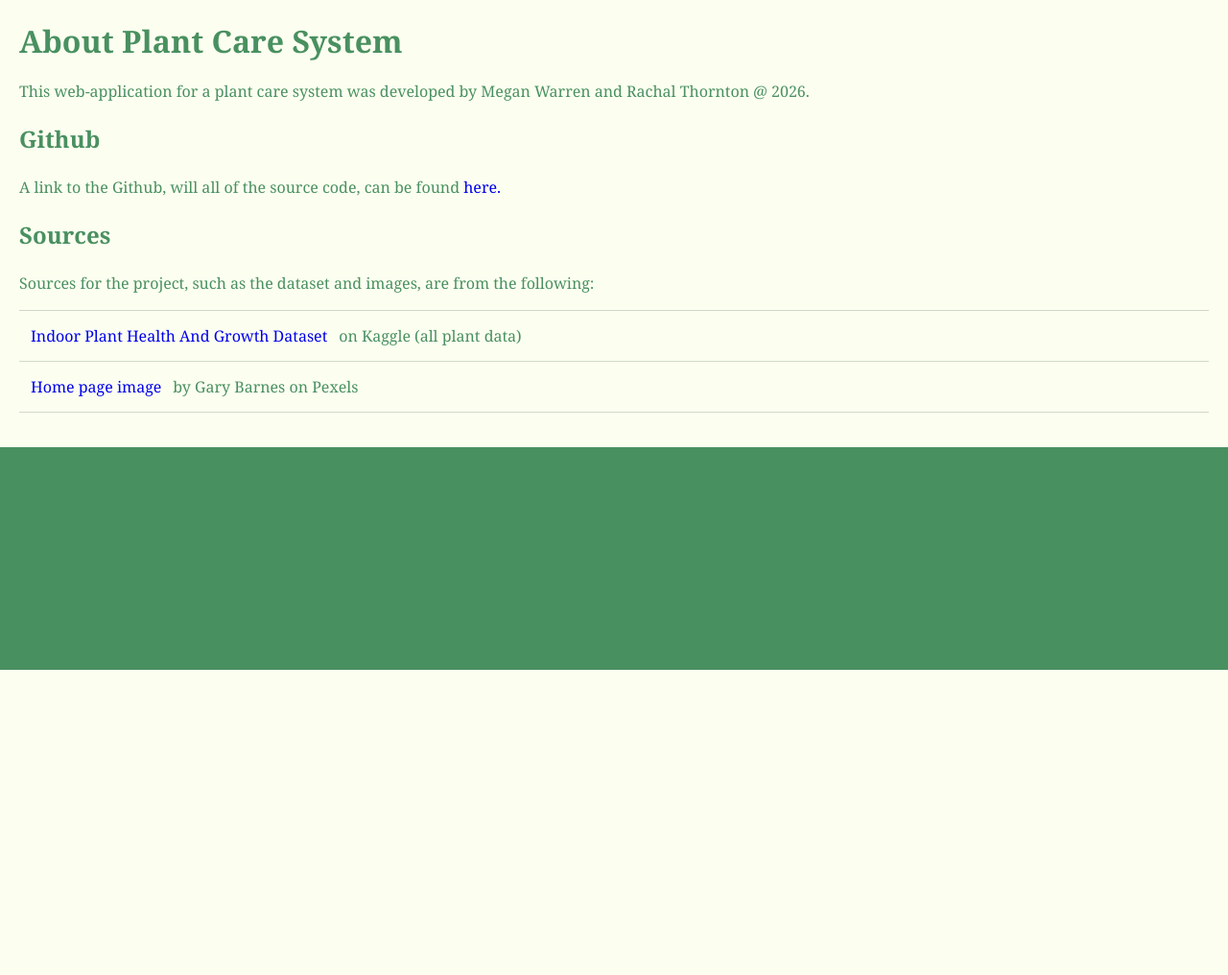
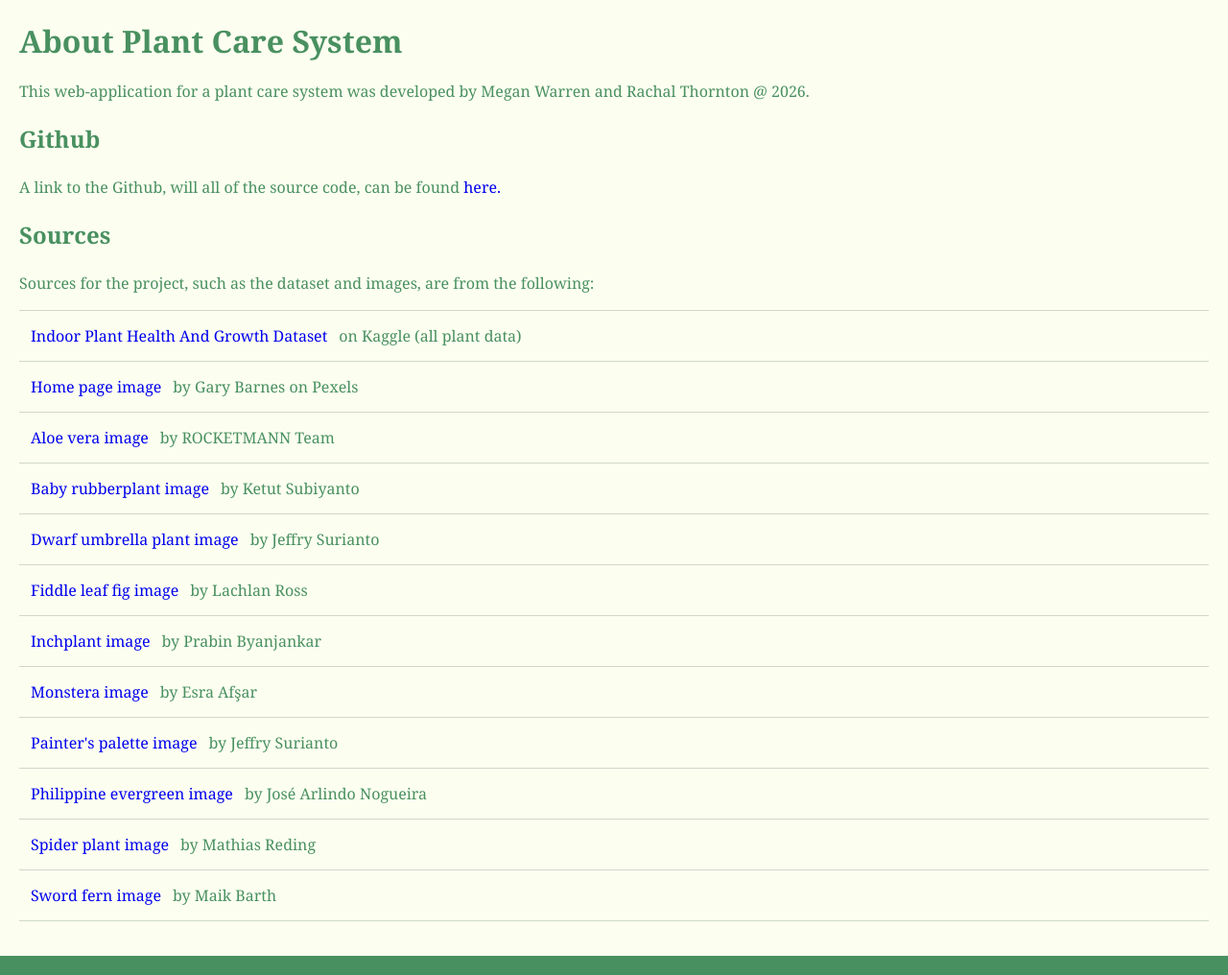
Before and after one commit to poopydesu/485_Plant_Care_System, a PHP site: page /about.php in a window 1280 px wide. Shown: the part 102-1118 px from the top of the page at 96% size. Before the commit the page ends 800 px from the top, so only its background shows below. Run offline with PHP 8.4, Linux system fonts and the light colour scheme.

Commit message:
Add image sources

```diff
--- a/src/about.php
+++ b/src/about.php
@@ -21,6 +21,16 @@ require __DIR__ . '/../includes/header.php';
             <ul>
                 <li><a href="https://www.kaggle.com/datasets/souvikrana17/indoor-plant-health-and-growth-dataset">Indoor Plant Health And Growth Dataset</a> on Kaggle (all plant data)</li>
                 <li><a href="https://www.pexels.com/photo/crop-gardeners-against-assorted-potted-plants-on-table-6231871/">Home page image</a> by Gary Barnes on Pexels</li>
+                <li><a href="https://www.pexels.com/photo/person-holding-green-plant-in-pot-9507073/">Aloe vera image</a> by ROCKETMANN Team</li>
+                <li><a href="https://www.pexels.com/photo/woman-planting-plant-in-pot-4132363/">Baby rubberplant image</a> by Ketut Subiyanto</li>
+                <li><a href="https://www.pexels.com/photo/close-up-of-green-bush-18084070/">Dwarf umbrella plant image</a> by Jeffry Surianto</li>
+                <li><a href="https://www.pexels.com/photo/green-ficus-lyrata-on-table-7084309/">Fiddle leaf fig image</a> by Lachlan Ross</li>
+                <li><a href="https://www.pexels.com/photo/close-up-photo-of-plants-8666385/">Inchplant image</a> by Prabin Byanjankar</li>
+                <li><a href="https://www.pexels.com/photo/vibrant-monstera-leaf-in-natural-sunlight-36477236/">Monstera image</a> by Esra Afşar</li>
+                <li><a href="https://www.pexels.com/photo/close-up-photo-of-painter-s-palette-10886798/">Painter's palette image</a> by Jeffry Surianto</li>
+                <li><a href="https://www.pexels.com/photo/lush-green-aglaonema-and-syngonium-foliage-display-30096109/">Philippine evergreen image</a> by José Arlindo Nogueira</li>
+                <li><a href="https://www.pexels.com/photo/potted-plant-on-wooden-stand-5331915/">Spider plant image</a> by Mathias Reding</li>
+                <li><a href="https://www.pexels.com/photo/a-close-up-of-ferns-in-the-grass-27792847/">Sword fern image</a> by Maik Barth</li>
             </ul>
         </p>
      </div>
```
